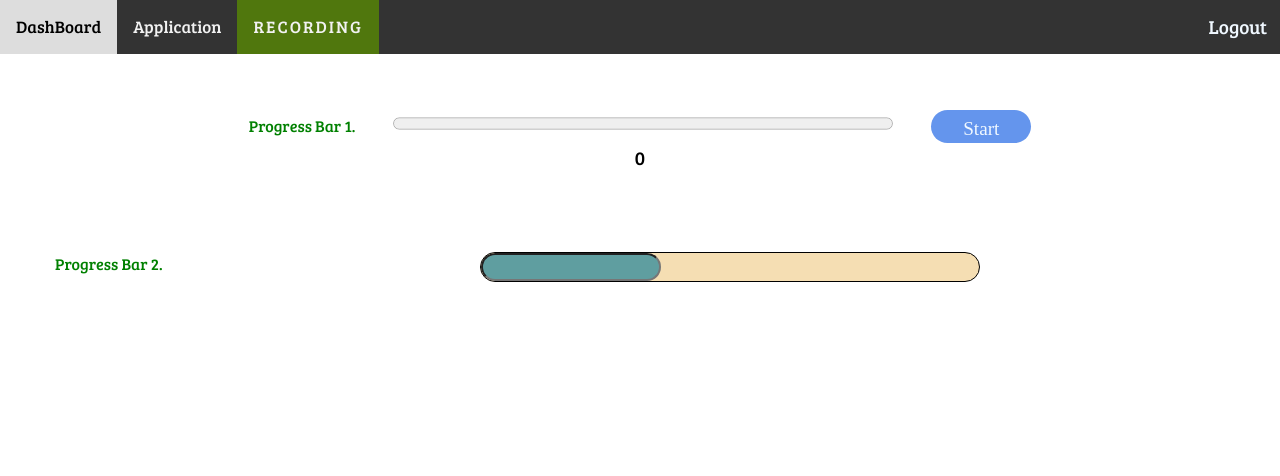
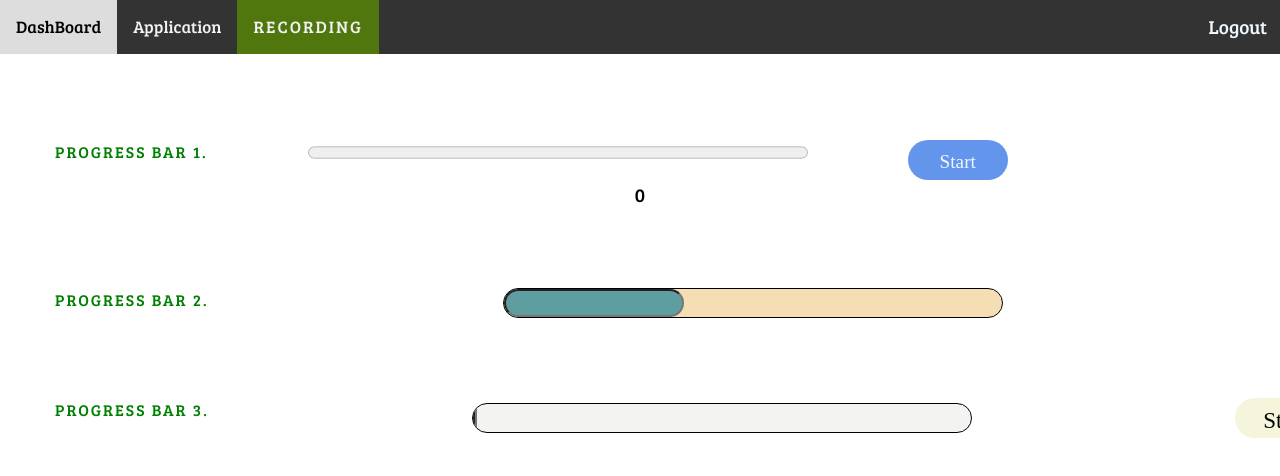
Before and after one commit to Chandan9898Kumar/Login-Register-Form, a React (Create React App) app: page /recording in a window 1280 px wide. Shown: the top 476 px of the page. Built offline with nearby package versions, Linux system fonts and the light colour scheme; no server answers; sample sign-in values are in the browser's storage.

Commit message:
completed: App completed

```diff
--- a/package.json
+++ b/package.json
@@ -2,6 +2,7 @@
   "name": "loginform",
   "version": "0.1.0",
   "private": true,
+  "homepage": ".",
   "dependencies": {
     "-": "^0.0.1",
     "@testing-library/jest-dom": "^5.17.0",
--- a/src/App.js
+++ b/src/App.js
@@ -3,6 +3,7 @@ import { BrowserRouter, Routes, Route, Link } from 'react-router-dom';
 import { Navigate, Outlet } from 'react-router-dom';
 import './App.css';
 import Loader from './Spinner/Loader';
+
 const LoginPage = lazy(() => import('./Login/Login'));
 const RegisterPage = lazy(() => import('./Register/Registry'));
 const NavLinks = lazy(() => import('./NavLinks/NavBar'));
@@ -12,7 +13,21 @@ const Recording = lazy(() => import('./Components/Recording'));
 
 function App() {
   const [userValidate, setUserValidate] = useState(false);
+  const [load, setLoad] = useState(0);
 
+  //  Here we have set 'startLoading" function on App.js file because we want to start loading in recording page, and this download should keep on running in background (till it reaches to 100 then stop) even if we change the component.
+  //  So we set this function in root file so that changing the component should not affect background running function.
+  const startLoading = (event) => {
+    let timer = setInterval(() => {
+      setLoad((prev) => {
+        if (prev === 100) {
+          clearInterval(timer);
+          return prev;
+        }
+        return prev + 1;
+      });
+    }, 500);
+  };
   return (
     <div className="App">
       <Suspense fallback={<Loader />}>
@@ -24,10 +39,10 @@ function App() {
 
             {/*               These  are Private Routes                                */}
 
-            <Route exact path="/" element={<PrivateRoute setUserValidate={setUserValidate} />}>
+            <Route exact path="/" element={<PrivateRoute setUserValidate={setUserValidate} />} >
               <Route exact path="/" element={<Dashboard />} />
               <Route exact path="/application" element={<Application />} />
-              <Route exact path="/recording" element={<Recording />} />
+              <Route exact path="/recording" element={<Recording load={load} startLoading={startLoading} />} />
             </Route>
 
             {/*                             OR Below Method            */}
@@ -55,19 +70,20 @@ export function NotFound() {
           top: '400px',
         }}
       >
-        <Link to="/" preventScrollReset={true} unstable_viewTransition>You have landed on a page that doesn't exist.</Link>
+        <Link to="/" preventScrollReset={true} unstable_viewTransition>
+          You have landed on a page that doesn't exist.
+        </Link>
         {/*  Link get to the desired page without reloading the page. If you are using <ScrollRestoration>, "preventScrollReset" lets you prevent the scroll position from being reset to the top of the window when the link is clicked. */}
       </div>
     </>
   );
 }
 
-export const PrivateRoute = ({setUserValidate}) => {
+export const PrivateRoute = ({ setUserValidate }) => {
   // determine if authorized, from context or however you're doing it
   let userAuth = JSON.parse(localStorage.getItem('userValidation'));
-// If you are entering the url directing into the browser, React will reload completely and you will lose all state whether 'global' or otherwise.
-//  so to maintain it we are using localStorage.
-
+  // If you are entering the url directing into the browser, React will reload completely and you will lose all state whether 'global' or otherwise.
+  //  so to maintain it we are using localStorage.
 
   // If authorized, return an outlet that will render child elements
   // If not, return element that will navigate to login page.
@@ -80,7 +96,7 @@ export const PrivateRoute = ({setUserValidate}) => {
     <div>
       {userAuth && (
         <div>
-          <NavLinks  setUserValidate={setUserValidate}/>
+          <NavLinks setUserValidate={setUserValidate} />
           <Outlet />
         </div>
       )}
@@ -90,8 +106,6 @@ export const PrivateRoute = ({setUserValidate}) => {
 
 // The Outlet component alone allows nested routes to render their element content out and anything else the layout route is rendering, i.e. navbars, sidebars, specific layout components, etc.
 
-
-
 //  Note :-
 
 // If you are entering the url directing into the browser, React will reload completely and you will lose all state whether 'global' or otherwise.
--- a/src/Components/Recording.js
+++ b/src/Components/Recording.js
@@ -1,6 +1,7 @@
-import React, { useEffect, useState, useRef } from 'react';
 import './application.css';
-const RecordingPage = () => {
+import React, { useEffect, useState, useRef, memo } from 'react';
+
+const RecordingPage = ({ load, startLoading }) => {
   const [progressOne, setProgressOne] = useState(0);
 
   const styles = {
@@ -24,6 +25,7 @@ const RecordingPage = () => {
       width: '100px',
       fontSize: 'larger',
       fontFamily: 'cursive',
+      height: '35px',
     },
   };
 
@@ -41,8 +43,16 @@ const RecordingPage = () => {
 
   return (
     <div>
-      <div className='firstProgress'>
-        <div style={{ color: 'green' }}>Progress Bar 1.</div>
+      <div className="center">
+        <div
+          style={{
+            color: 'green',
+            letterSpacing: '2px',
+            textTransform: 'uppercase',
+          }}
+        >
+          Progress Bar 1.
+        </div>
         <div>
           <progress
             value={progressOne}
@@ -62,10 +72,13 @@ const RecordingPage = () => {
         </span>
       </div>
       <ProgressBarTwo />
+      <div>
+        <ProgressBarThree load={load} startLoading={startLoading} />
+      </div>
     </div>
   );
 };
-export default RecordingPage;
+export default memo(RecordingPage);
 
 //                                                                            Progress Bar Two
 
@@ -110,7 +123,16 @@ export function ProgressBarTwo() {
   return (
     <>
       <div className="center">
-        <div style={{ color: 'green' }}> Progress Bar 2.</div>
+        <div
+          style={{
+            color: 'green',
+            letterSpacing: '2px',
+            textTransform: 'uppercase',
+          }}
+        >
+          {' '}
+          Progress Bar 2.
+        </div>
         <div style={styles.progressTwo}>
           <input ref={ref} style={styles.progressTwoInput} type="text" />
         </div>
@@ -128,3 +150,84 @@ export function ProgressBarTwo() {
     </>
   );
 }
+
+//                                                                     Progress Bar 3.
+
+export const ProgressBarThree = ({ load, startLoading }) => {
+  const ref = useRef('');
+
+  useEffect(() => {
+    //  Note : Here in useEffect we are not setting any state(component re-render when state and props changes) but still we can see on ui that our ui is showing us increasing width of input field.
+    //  Reason : we are directly manipulating the dom element by using ref. useEffect gets called after the  component render,question is is that how component is showing updated width when there is no change in state or props.
+    //  so the answer is ref. ref directly manipulate the dom element.
+    ref.current.style.width = `${load === 0 ? load : load * 5 + 5}px`;
+  }, [load]);
+
+  const styles = {
+
+    progressThree: {
+      display: 'block',
+      width: '500px',
+      background: '#f3f3f1',
+      height: '30px',
+      margin: 'auto',
+      position: 'relative',
+      borderRadius: '15px',
+      border: '1px solid black',
+      overflow: 'hidden',
+    },
+    progressThreeInput: {
+      position: 'absolute',
+      width: '0px',
+      height: '28px',
+      borderRadius: '20px',
+      background: '#cfff83',
+    },
+    fullyLoaded: {
+      background: 'rgb(223 86 80)',
+      position: 'absolute',
+      width: '0px',
+      height: '28px',
+      borderRadius: '20px',
+    },
+  };
+
+  return (
+    <div className="center">
+      <div
+        style={{
+          color: 'green',
+          letterSpacing: '2px',
+          textTransform: 'uppercase',
+        }}
+      >
+        {' '}
+        Progress Bar 3.
+      </div>
+      <div style={styles.progressThree}>
+        <input
+          ref={ref}
+          style={load === 100 ? styles.fullyLoaded : styles.progressThreeInput}
+          type="text"
+        />
+      </div>
+      <div
+        style={{
+          fontFamily: 'cursive',
+          fontSize: 'larger',
+          fontWeight: 'bolder',
+          background: 'beige',
+          width: '100px',
+          borderRadius: '20px',
+        }}
+      >
+        <button
+          onClick={startLoading}
+          style={{ color: 'black', width: 'inherit' }}
+        >
+          {load ? `${load}%` : 'Start'}
+        </button>
+      </div>
+    </div>
+  );
+};
--- a/webpack.config.js
+++ b/webpack.config.js
@@ -44,7 +44,7 @@ module.exports = {
   output: {
     path: path.resolve(__dirname, 'build'),
     // publicPath: 'auto' - There are chances that you don't know what the publicPath will be in advance, and webpack can handle it automatically for you by determining the public path from variables.
-    publicPath: 'auto',
+    publicPath: '/',
     //  publicPath allows you to specify the base path for all the assets within your application. The publicPath will be used within our server script as well in order to make sure files are served correctly on http://localhost:3000
 
     // filename: 'chunk.[name].[chunkhash].js', // Creating chunk files with this name.
@@ -59,7 +59,9 @@ module.exports = {
   devServer: {
     headers: {
       "access-control-allow-origin": "*",
-      "cache-control": "private, max-age=0",
+      // "Access-Control-Allow-Origin" :"*",
+      'Access-Control-Allow-Credentials':true,
+      "cache-control": "private, max-age=31536000",
     },
     server: 'http',   // Allows to set server and options (by default 'http'). we put https as well.
     allowedHosts: 'auto',
@@ -218,7 +220,7 @@ module.exports = {
     splitChunks: false,
     removeAvailableModules: false,
     removeEmptyChunks: false,
-    minimizer: [new TerserPlugin({parallel: true,test: /\.js(\?.*)?$/i,})], // This plugin uses terser to minify/minimize your JavaScript. Works only with source-map, inline-source-map, hidden-source-map and nosources-source-map values for the devtool option.
+    minimizer: [new TerserPlugin({parallel: true,test: /\.js(\?.*)?$/i,terserOptions: {compress: false,mangle: true}})], // This plugin uses terser to minify/minimize your JavaScript. Works only with source-map, inline-source-map, hidden-source-map and nosources-source-map values for the devtool option.
     // parallel: true show improve the build for the start and production mode is by default heavier task to perform than 'development` mode build.
     // To boost the build speed, employ the multi-process approach with parallel running . Using parallelization in your build process can result in a significant increase in speed, making it a highly recommended approach.
   },
```
